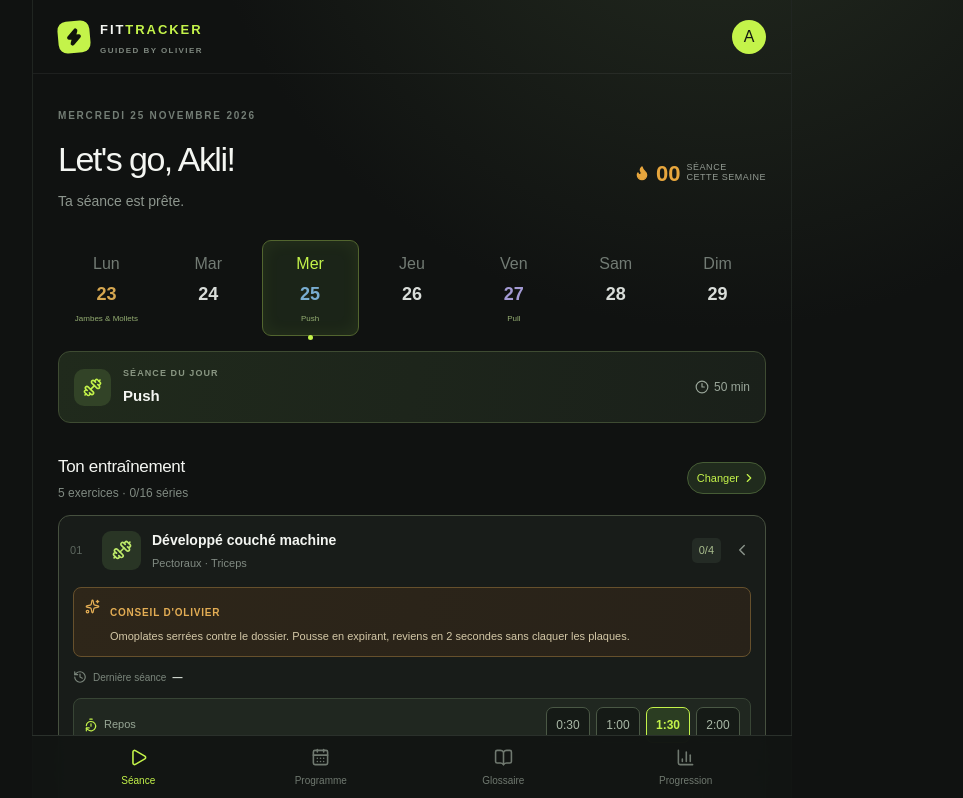
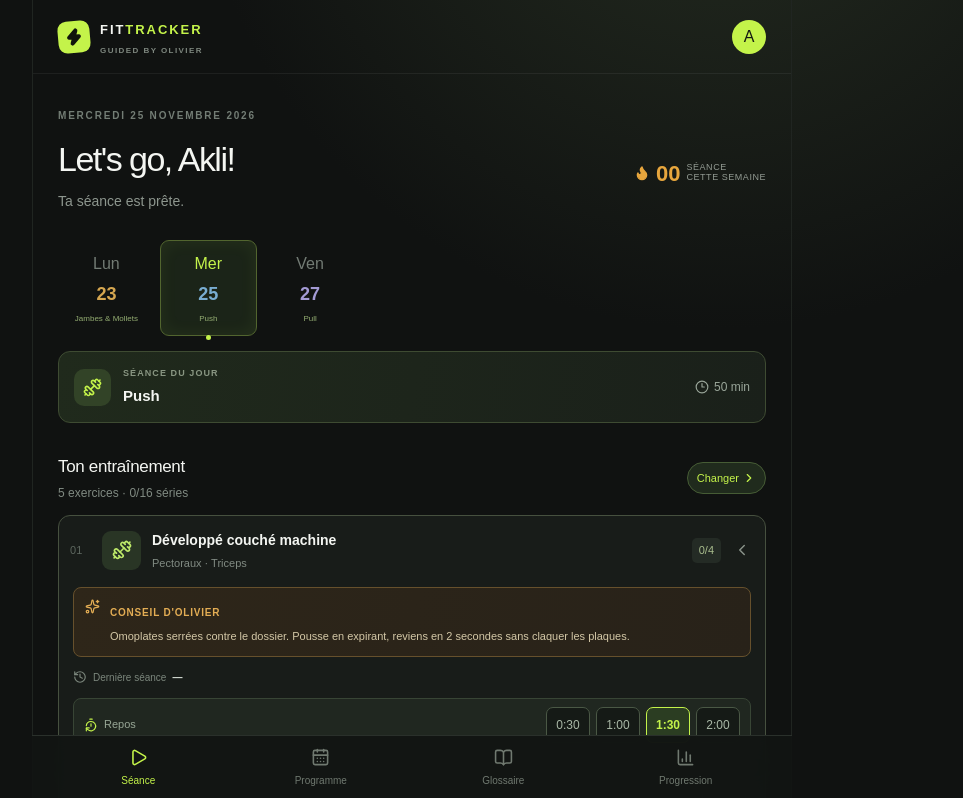
Before and after one commit to 2TERASAMERE/lazdeg, a Next.js app: page / in a window 1280 px wide. Shown: the top 798 px of the page, without its empty margins (228-1191 px from the left). Built offline with nearby package versions, Linux system fonts and the light colour scheme.

Commit message:
Update day-strip.tsx

```diff
--- a/components/workout/day-strip.tsx
+++ b/components/workout/day-strip.tsx
@@ -11,10 +11,14 @@ interface Props {
 }
 
 export function DayStrip({ week, todayIso, selected, assignments, programs, onSelect }: Props) {
+  // Seuls les jours avec un programme assigné sont affichés (jours de repos masqués).
+  const planned = week
+    .map((day) => ({ day, program: programs.find((p) => p.id === assignments[day.index]) }))
+    .filter((entry) => !!entry.program)
+
   return (
     <div className="day-strip">
-      {week.map((day) => {
-        const program = programs.find((p) => p.id === assignments[day.index])
+      {planned.map(({ day, program }) => {
         const classes = [
           'day-card',
           selected === day.index ? 'selected' : '',
```
